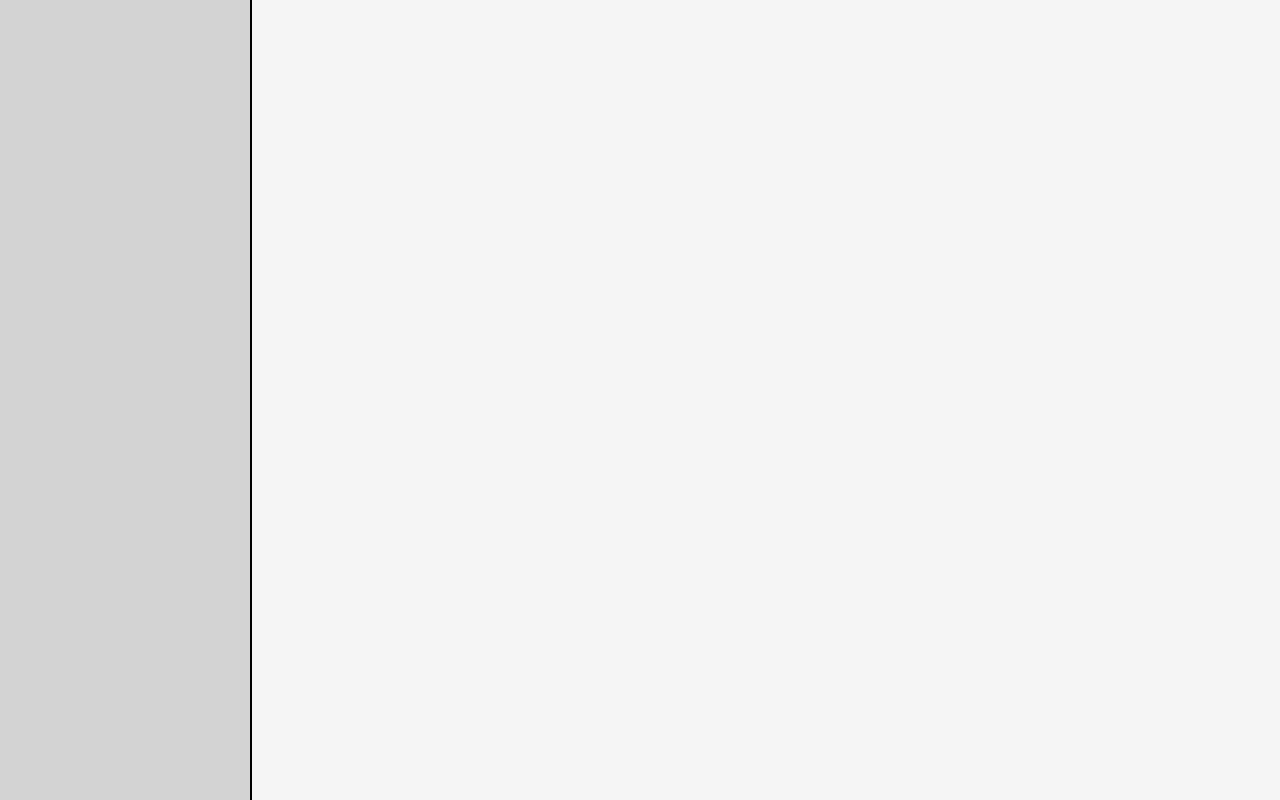
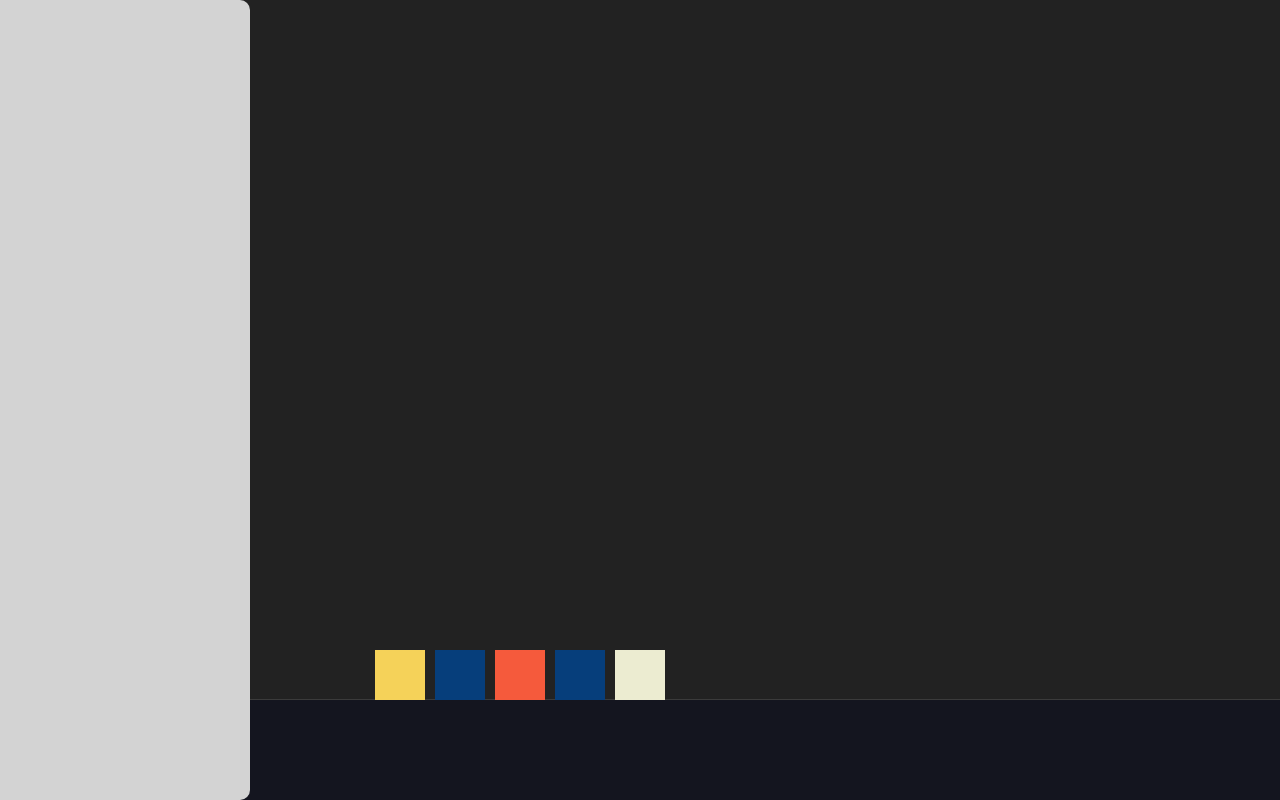
Before and after one commit to TylerBombardier/2d-physics-sandbox, a website built with Vite: page index.html in a window 1280 px wide. Built offline with nearby package versions, Linux system fonts and the light colour scheme; animation ran at ten frames a second.

Commit message:
Implemented: Matter.js Dependency PIXI.js Dependency Vite Depedency Added Matter.js to the sim-area element, with a barebones ui element overlayed on top of it

```diff
--- a/css/styles.css
+++ b/css/styles.css
@@ -1,16 +1,26 @@
-#container{
-    display: flex;
+#container {
+    position: relative;
     height: 100vh;
     width: 100vw;
 }
 
-#left-ui-panel{
+#left-ui-panel {
+    position: absolute;
+    top: 0;
+    left: 0;
     width: 250px;
-    background-color: lightgray;
-    border-right: black solid 2px;
+    height: 100%;
+    background-color: lightgrey;
+    z-index: 10;
+    border-top-right-radius: 10px;
+    border-bottom-right-radius: 10px;
 }
 
-#sim-area{
-    flex: 1;
-    background-color: whitesmoke;
+#sim-area {
+    position: absolute;
+    top: 0;
+    left: 0;
+    height: 100%;
+    width: 100%;
+    overflow: hidden;
 }
--- a/index.html
+++ b/index.html
@@ -5,6 +5,7 @@
     <meta name="viewport" content="width=device-width, initial-scale=1.0">
     <link rel="stylesheet" href="css/stylereset.css">
     <link rel="stylesheet" href="css/styles.css">
+    <script type="module" src="js/script.js"></script>
     <title>Simulation Sandbox</title>
 </head>
 <body>
--- a/js/script.js
+++ b/js/script.js
@@ -0,0 +1,35 @@
+import * as PIXI from 'pixi.js';
+import Matter from 'matter-js';
+
+const { Engine, Render, Runner, Bodies, World } = Matter;
+
+let engine = Engine.create();
+let world = engine.world;
+
+let container = document.getElementById("sim-area");
+let bounds = container.getBoundingClientRect();
+
+
+let render = Render.create({
+    element: document.getElementById("sim-area"),
+    engine: engine,
+    options: {
+        width: bounds.width,
+        height: bounds.height,
+        wireframes: false,
+        background: "#222"
+    }
+});
+
+Render.run(render);
+
+let runner = Runner.create();
+Runner.run(runner, engine);
+
+let ground = Bodies.rectangle(window.innerWidth/2,window.innerHeight-50,window.innerWidth, 100, { isStatic: true});
+World.add(world, ground);
+
+for(let i = 0; i < 5; i++){
+    let box = Bodies.rectangle(400 + i*60, 100, 50, 50, {restitution: 0.7});
+    World.add(world, box);
+}
```
Also changed, not shown: package.json (added, +12 -0 lines), 1 other file.
